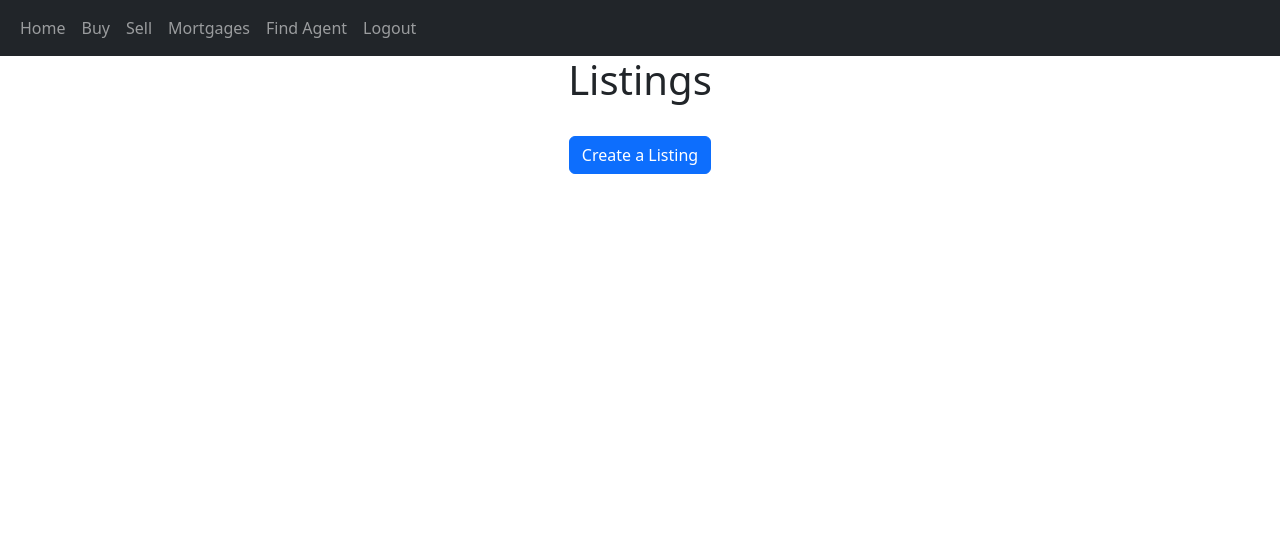
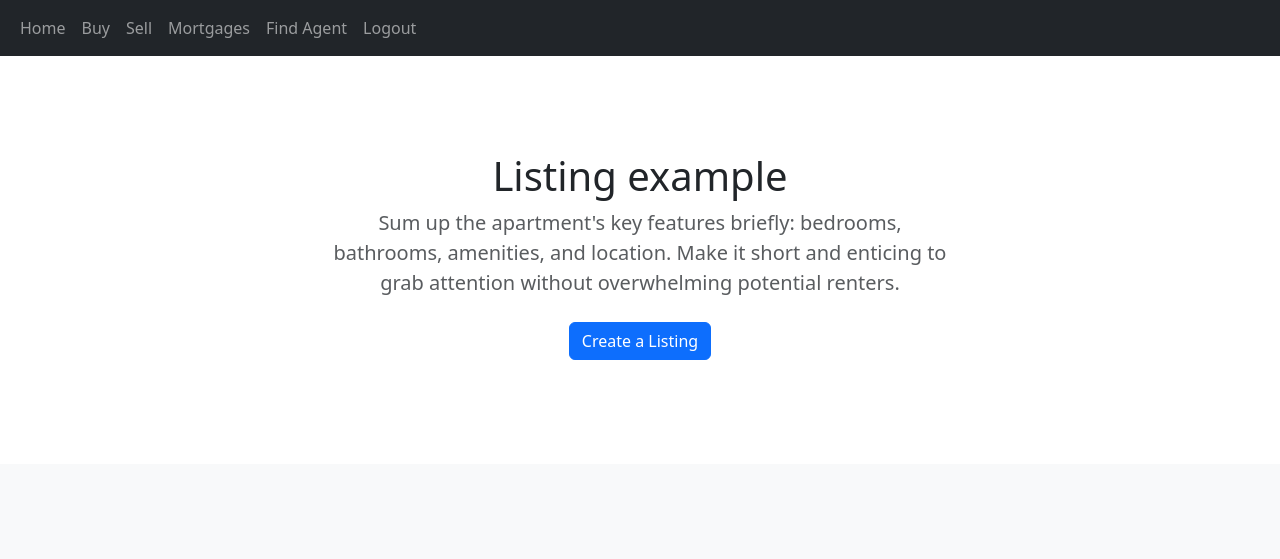
Before and after one commit to zhiganggg/We-Tried-CSIT314, a Flask app: page /sell in a window 1280 px wide. Shown: the top 559 px of the page. Run offline with Flask 3, Linux system fonts and the light colour scheme; the visitor is signed in with stand-in values (Sample User, id 1); data that the repository does not hold is empty; some libraries are stand-ins or nearby versions.

Commit message:
more changes

```diff
--- a/website/templates/base.html
+++ b/website/templates/base.html
@@ -14,6 +14,49 @@
       rel="stylesheet"
       href="https://cdn.jsdelivr.net/npm/bootstrap-icons@1.11.3/font/bootstrap-icons.min.css"
     />
+    <style>
+      :root {
+        --jumbotron-padding-y: 3rem;
+      }
+
+      .jumbotron {
+        padding-top: var(--jumbotron-padding-y);
+        padding-bottom: var(--jumbotron-padding-y);
+        margin-bottom: 0;
+        background-color: #fff;
+      }
+      @media (min-width: 768px) {
+        .jumbotron {
+          padding-top: calc(var(--jumbotron-padding-y) * 2);
+          padding-bottom: calc(var(--jumbotron-padding-y) * 2);
+        }
+      }
+
+      .jumbotron p:last-child {
+        margin-bottom: 0;
+      }
+
+      .jumbotron-heading {
+        font-weight: 300;
+      }
+
+      .jumbotron .container {
+        max-width: 40rem;
+      }
+
+      footer {
+        padding-top: 3rem;
+        padding-bottom: 3rem;
+      }
+
+      footer p {
+        margin-bottom: 0.25rem;
+      }
+
+      .box-shadow {
+        box-shadow: 0 0.25rem 0.75rem rgba(0, 0, 0, 0.05);
+      }
+    </style>
     <script
       src="https://kit.fontawesome.com/999ca2bb93.js"
       crossorigin="anonymous"
--- a/website/templates/buy.html
+++ b/website/templates/buy.html
@@ -1,7 +1,7 @@
 {% extends "base.html" %} {% block title %}Buy{% endblock %} {% block content %}
 
 <div class="container">
-  <h1>Buy</h1>
+  <h1 align="center">Buy</h1>
 </div>
 <div class="album py-5 bg-light">
   <div class="container">
@@ -39,7 +39,7 @@
                 </div>
                 <div class="listing-type">
                   <span
-                    class="badge bg-secondary-subtle border border-light-subtle text-light-emphasis"
+                    class="badge bg-success-subtle border border-light-subtle text-light-emphasis"
                     >{{listing.type}}</span
                   >
                 </div>
--- a/website/templates/sell.html
+++ b/website/templates/sell.html
@@ -1,85 +1,71 @@
-{% extends "base.html" %} {% block title %}Sell{% endblock %} {% block content
-%}
-<h1 align="center">{% block header %}Listings{% endblock %}</h1>
+{% extends "base.html" %} {% block title %}Buy{% endblock %} {% block content %}
 
+<section class="jumbotron text-center">
+  <div class="container">
+    <h1 class="jumbotron-heading">Listing example</h1>
+    <p class="lead text-muted">
+      Sum up the apartment's key features briefly: bedrooms, bathrooms,
+      amenities, and location. Make it short and enticing to grab attention
+      without overwhelming potential renters.
+    </p>
+    <p>
+      <a href="" class="btn btn-primary my-2">Create a Listing</a>
+    </p>
+  </div>
+</section>
+
+<div class="album py-5 bg-light">
+  <div class="container">
+    <div class="col">
       <div id="listings">
         {% for listing in listings %}
-  <div class="card border-dark" style="width: 681.33px; margin-left: 200px">
+        <div class="card mb-4 box-shadow">
+          <div class="card-body">
             <div
-      class="card-header d-flex justify-content-between align-items-center text-muted"
+              class="listing-title d-flex justify-content-between align-items-center"
             >
-      <a href="/listing/{{listing.title.replace(' ', '-')|lower}}"
-        >{{listing.title}}</a
-      >
-      {% if user.id == listing.user_id %}
+              <h5>{{listing.title}}</h5>
               <div class="btn-group">
                 <button
                   type="button"
-          class="btn btn-sm btn-primary dropdown-toggle"
+                  class="btn btn-sm btn-secondary dropdown-toggle"
                   data-bs-toggle="dropdown"
                 ></button>
                 <ul class="dropdown-menu">
                   <li>
-            <a href="/delete-listing/{{listing.id}}" class="dropdown-item"
+                    <a href="" class="dropdown-item">Edit</a>
+                  </li>
+                  <li>
+                    <a
+                      href="/delete-listing/{{listing.id}}"
+                      class="dropdown-item"
                       >Delete</a
                     >
                   </li>
                 </ul>
               </div>
-      {% endif %}
             </div>
-    <img src="{{listing.photo}}" width="100%" , height="450" />
-    <div class="card-body" style="display: flex; margin-bottom: 10px">
-      <div class="card-text">
-        <div class="listing-address" style="font-size: 24px">
-          {{listing.location}}
-        </div>
-        <div class="listing-price]" style="font-size: 20px">
-          S$ {{listing.price}}
-        </div>
-        <div class="listing-details" style="font-size: 16px">
-          {{listing.bedrooms}} Bedrooms &middot {{listing.bathrooms}} Bathrooms
-          &middot {{listing.size_sqft}} sqft &middot S$ {{"%.2f" %
-          (listing.price/listing.size_sqft)}} psf
+            <hr />
+            <div class="listing-details">
+              <div class="listing-location">{{listing.location}}</div>
+              <div class="listing-price">S${{listing.price}}</div>
+              <div class="listing-features">
+                {{listing.bedrooms}} Bedrooms &middot {{listing.bathrooms}}
+                Bathrooms &middot {{listing.size_sqft}} sqft &middot S$ {{"%.2f"
+                % (listing.price/listing.size_sqft)}} psf
               </div>
               <div class="listing-type">
                 <span
-            class="badge bg-secondary-subtle border border-light-subtle text-light-emphasis"
-            style="font-size: 14px; font-weight: 500"
+                  class="badge bg-success-subtle border border-light-subtle text-light-emphasis"
                   >{{listing.type}}</span
                 >
               </div>
             </div>
           </div>
-    <div class="card-footer d-flex justify-content-between align-items-center">
-      Listed by {{listing.user.first_name}} {{listing.user.last_name}}
-      <div>
-        <span id="shortlists-count-{{listing.id}}">
-          {{listing.shortlists|length}}
-        </span>
-        {% if user.id in listing.shortlists|map(attribute="user_id")|list %}
-        <i
-          class="fa fa-heart"
-          id="shortlist-button-{{listing.id}}"
-          onclick="shortlist({{listing.id}})"
-        ></i>
-        {% else %}
-        <i
-          class="fa fa-heart-o"
-          id="shortlist-button-{{listing.id}}"
-          onclick="shortlist({{listing.id}})"
-        ></i>
-        {% endif %}
+        </div>
+        {% endfor %}
       </div>
     </div>
   </div>
-  <br />
-  {% endfor %}
-</div>
-<br />
-<div align="center">
-  <a href="/create-listing">
-    <button type="submit" class="btn btn-primary">Create a Listing</button>
-  </a>
 </div>
 {% endblock %}
```
Also changed, not shown: website/templates/copy.html (added, +85 -0 lines). Lines whose indentation alone changed are shown as unchanged.
